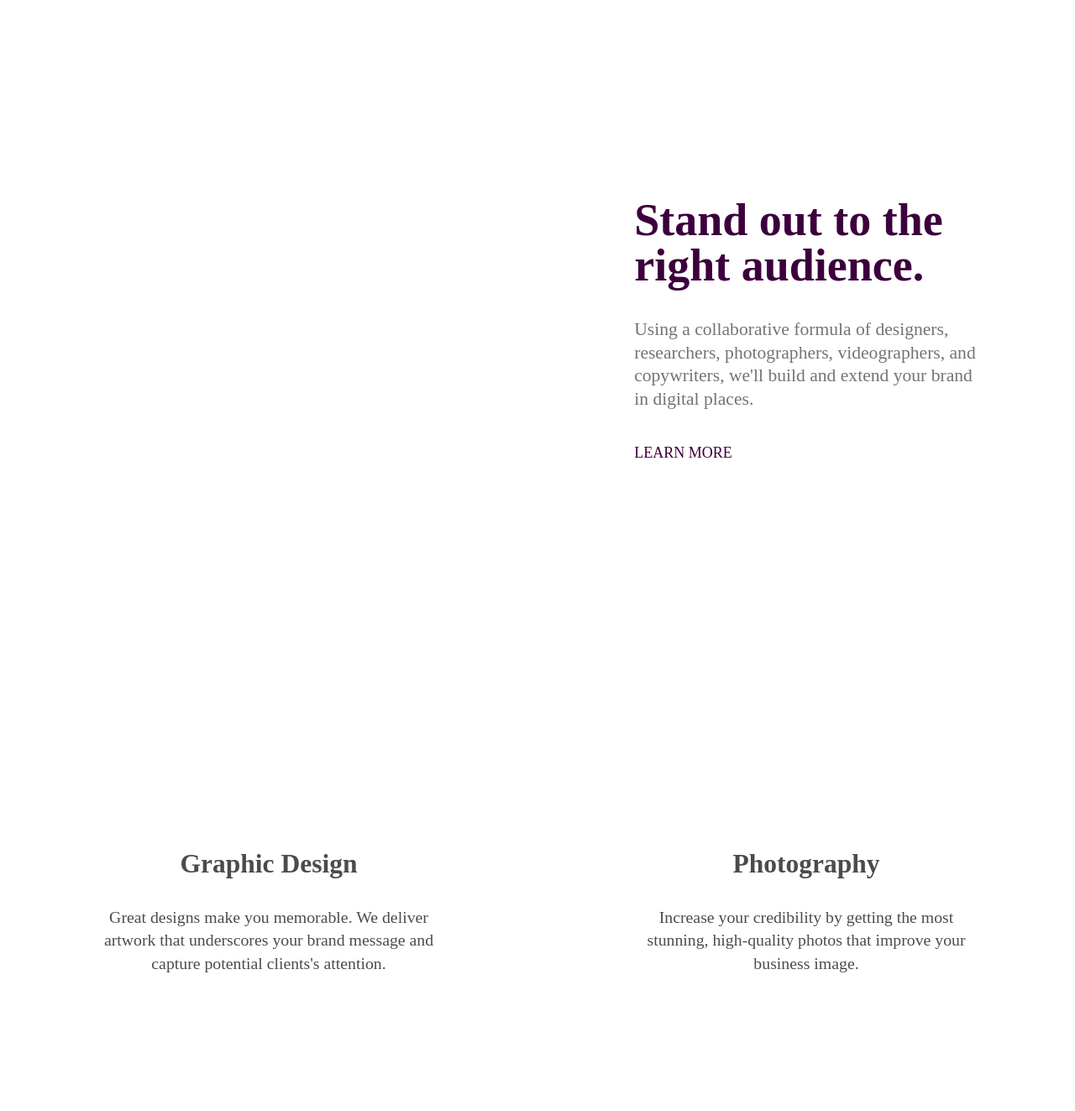
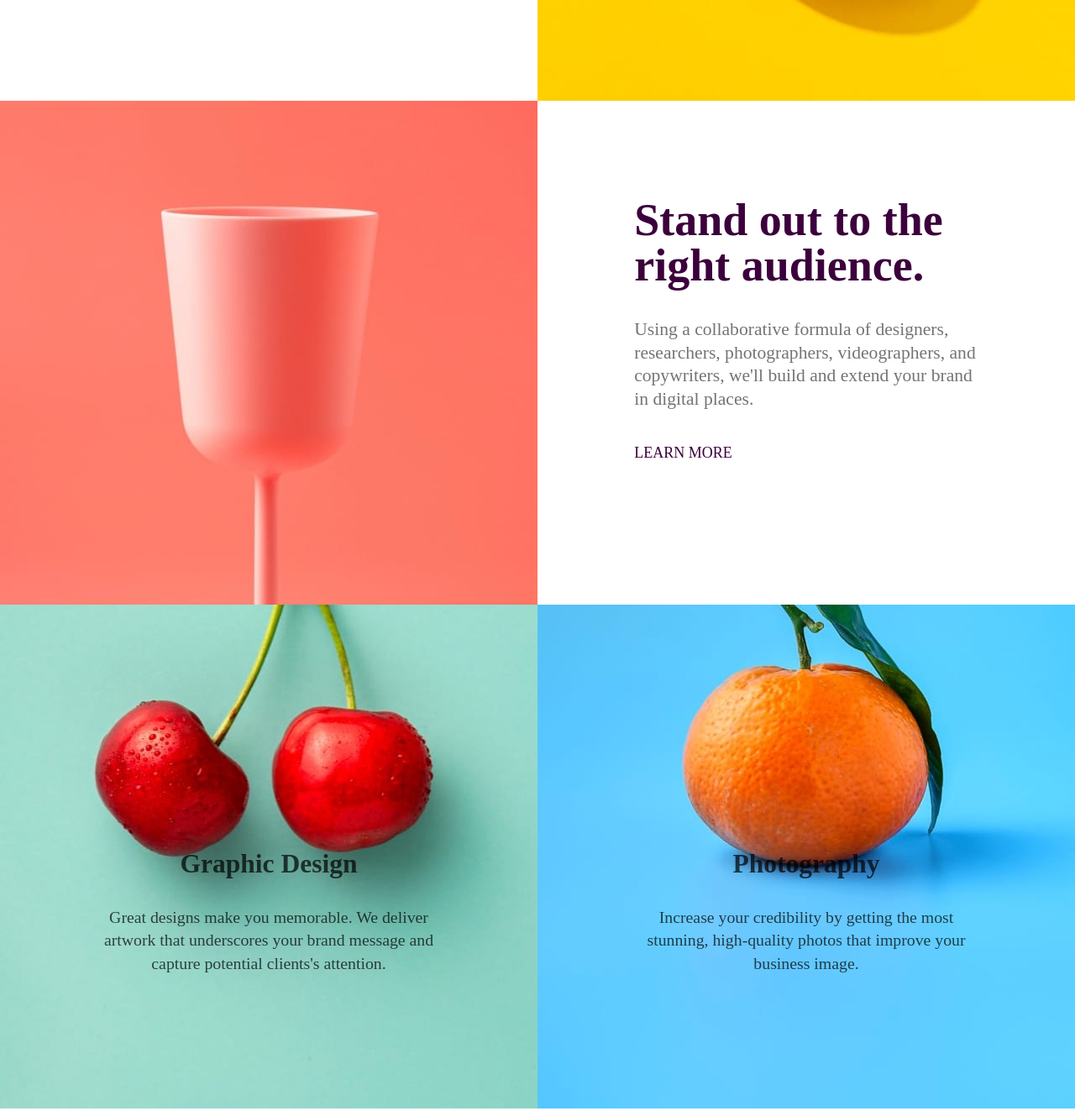
Before and after one commit to Rad-Shoot/Sunnyside, a plain HTML site: page index.html in a window 1280 px wide. Shown: the part 1280-2603 px from the top of the page at 84% size. Drawn offline with Linux system fonts and the light colour scheme.

Commit message:
Removed images from folders.

```diff
--- a/index-style.css
+++ b/index-style.css
@@ -11,7 +11,7 @@
 
 header{
     min-height: 100vh;
-    background-image: url(Images/header.jpg);
+    background-image: url(header.jpg);
     background-repeat: no-repeat;
     background-size: cover;
     background-position: center;
@@ -92,14 +92,14 @@ main div{
 }
 
 .egg{
-    background-image: url(Images/egg.jpg);
+    background-image: url(egg.jpg);
     background-repeat: no-repeat;
     background-size: cover;
     background-position: center;
 }
 
 .cup{
-    background-image: url(Images/cup.jpg);
+    background-image: url(cup.jpg);
     background-repeat: no-repeat;
     background-size: cover;
     background-position: center;
@@ -158,14 +158,14 @@ main div{
 }
 
 .cherry{
-    background-image: url(Images/cherry.jpg);
+    background-image: url(cherry.jpg);
     background-repeat: no-repeat;
     background-size: cover;
     background-position: center;
 }
 
 .tangerine{
-    background-image: url(Images/tangerine.jpg);
+    background-image: url(tangerine.jpg);
     background-repeat: no-repeat;
     background-size: cover;
     background-position: center;
```
